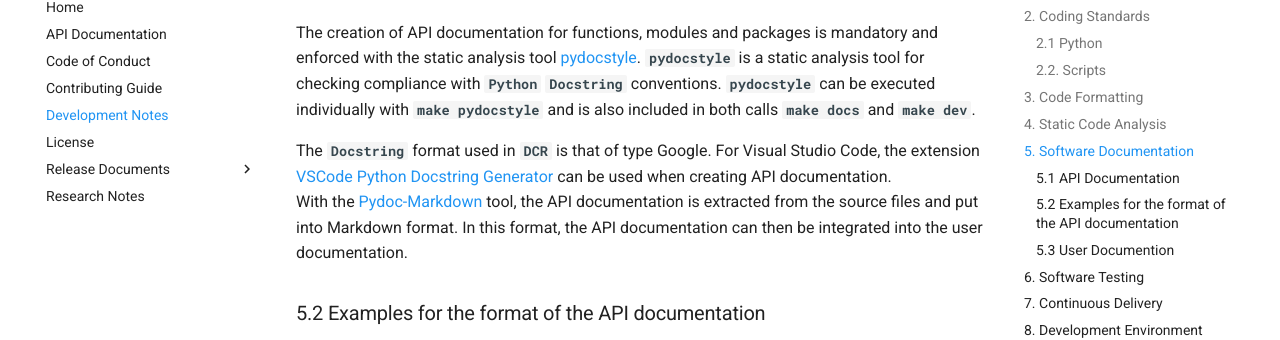
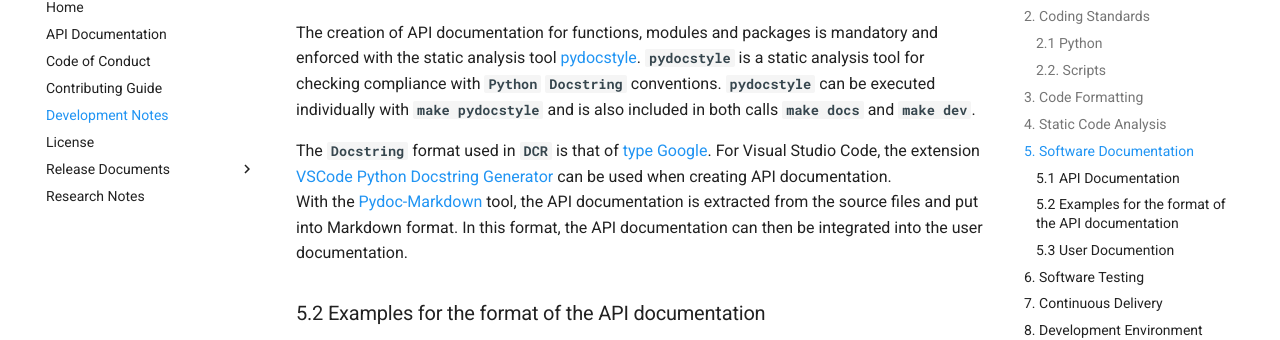
Before and after one commit to KonnexionsGmbH/dcr, an MkDocs documentation site: the page built from docs/development_notes.md, in a window 1280 px wide and 900 px high, scrolled down 2100 px. Shown: the part 119-459 px from the top of the window. Built offline with MkDocs 1.6.1 and Material for MkDocs 9.7.7, drawn with Linux system fonts in a browser that asks for light colours; comment, search, counter and statistics services are not loaded; some of the changed lines change nothing that is shown.

```diff
--- a/docs/development_notes.md
+++ b/docs/development_notes.md
@@ -13,7 +13,7 @@
 Ubuntu is used here via the **`VM Workstation Player 16`**.
 **`Ubuntu`** can also be used in conjunction with the **`Windows Subsystem for Linux (WSL2)`**.
 
-The GitHub actions for continuous integration run on **`Ubuntu 18.04`**, **`Ubuntu 20.04`**, **`Micrsoft Windows Server 2019`** and **`Micrsoft Windows Server 2022`**.
+The GitHub actions for continuous integration run on **`Ubuntu 18.04`** and **`Ubuntu 20.04`**~~, **`Micrsoft Windows Server 2019`** and **`Micrsoft Windows Server 2022`**~~.
 
 Version **`3.10`** is used for the **`Python`** programming language.
 
@@ -76,7 +76,7 @@
 **`pydocstyle`** is a static analysis tool for checking compliance with **`Python`** **`Docstring`** conventions.
 **`pydocstyle`** can be executed individually with **`make pydocstyle`** and is also included in both calls **`make docs`** and  **`make dev`**.
 
-The **`Docstring`** format used in **`DCR`** is that of type Google.
+The **`Docstring`** format used in **`DCR`** is that of [type Google](https://github.com/google/styleguide/blob/gh-pages/pyguide.md#383-functions-and-methods){:target="_blank"}.
 For Visual Studio Code, the extension [VSCode Python Docstring Generator](https://github.com/NilsJPWerner/autoDocstring){:target="_blank"} can be used when creating API documentation.
 With the [Pydoc-Markdown](https://github.com/NiklasRosenstein/pydoc-markdown){:target="_blank"} tool, the API documentation is extracted from the source files and put into Markdown format.
 In this format, the API documentation can then be integrated into the user documentation.
```
Also changed, not shown: 1 other file.
